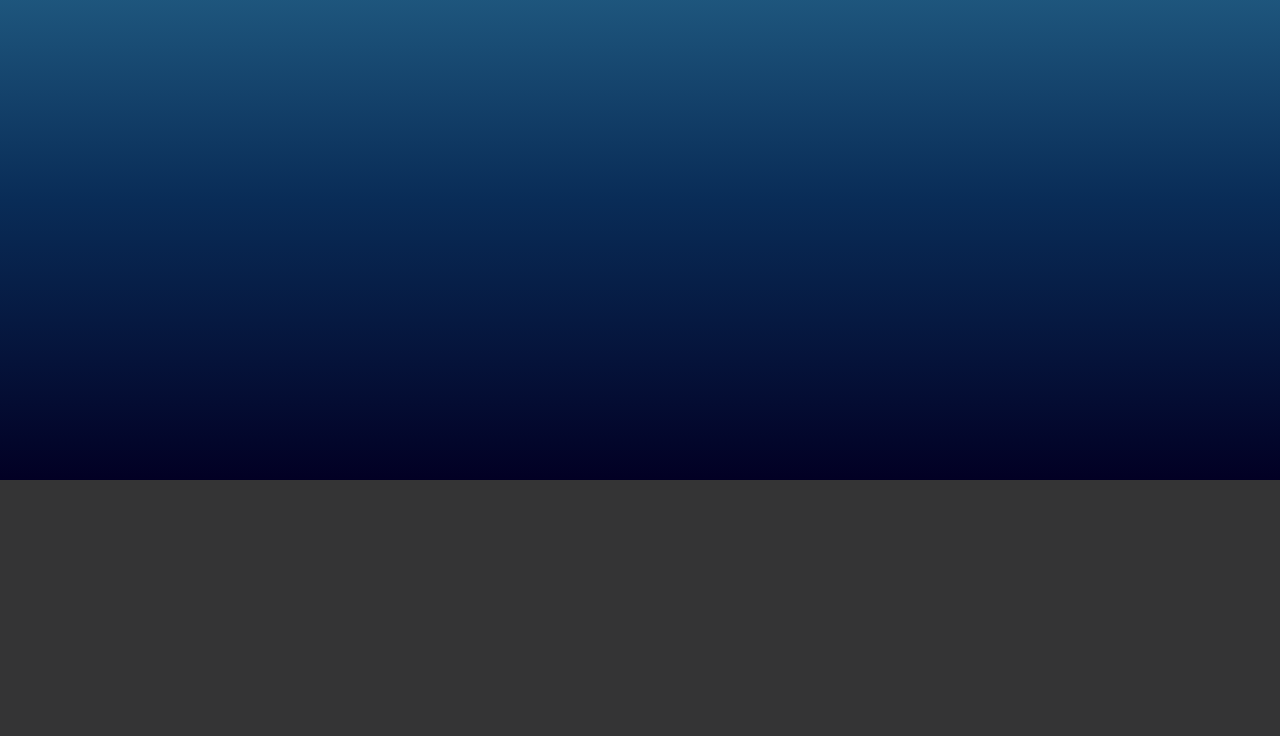
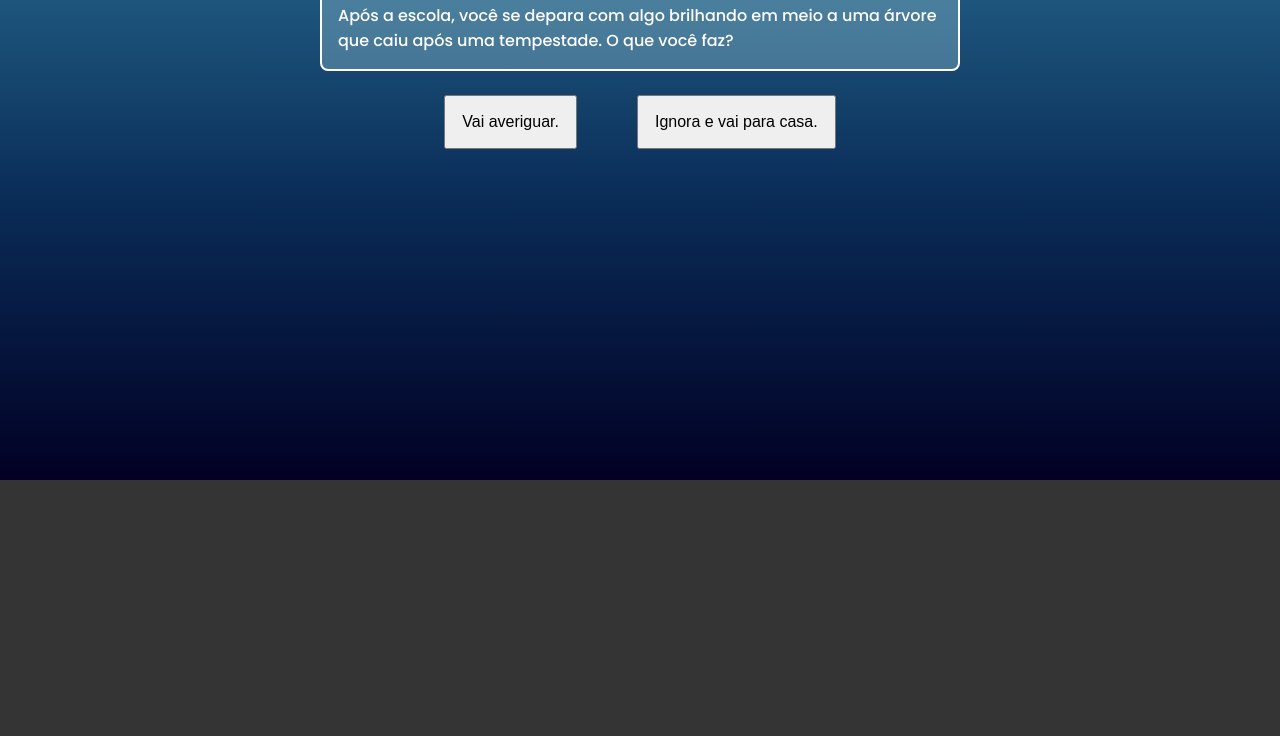
Before and after one commit to Apollo-Adolpho/Apollo-Adolpho, a plain HTML site: page index.html in a window 1280 px wide. Shown: the part 320-1056 px from the top of the page. Before the commit the page ends 800 px from the top, so only its background shows below. Drawn offline with Linux system fonts and the light colour scheme; a web font is replaced by a local one.

Commit message:
Add files via upload

```diff
--- a/index.html
+++ b/index.html
@@ -14,12 +14,12 @@
     <title>O IA-LIEN</title>
 </head>
 <body>
-    <div class="main-container">
-        <h1>O IA-LIEN, uma história de conquista</h1>
-        <div class="container-questions"></div>
-        <div class="container-alternatives"></div>
-        <div class="container-result">
-            <p class="text-result"></p>
+    <div class="caixa-principal">
+        <h1>O IA-Lien</h1>
+        <div class="caixa-perguntas"></div>
+        <div class="caixa-alternativas"></div>
+        <div class="caixa-resultado">
+            <p class="texto-resultado"></p>
         </div>
     </div>
     <script src="script.js"></script>
--- a/script.js
+++ b/script.js
@@ -1,114 +1,113 @@
-const mainContainer = document.querySelector(".main-container");
-const containerQuestions = document.querySelector(".container-questions");
-const containerAlternatives = document.querySelector(".container-alternatives");
-const containerResult = document.querySelector(".container-result");
-const textResult = document.querySelector(".text-result");
-const questions = [
+const caixaPrincipal = document.querySelector(".caixa-principal");
+const caixaPerguntas = document.querySelector(".caixa-perguntas");
+const caixaAlternativas = document.querySelector(".caixa-alternativas");
+const caixaResultado = document.querySelector(".caixa-resultado");
+const textoResultado = document.querySelector(".texto-resultado");
+
+const perguntas = [
   {
-      qTitle:
-        "Após a escola, caminho à sua casa, você se depara com algo brilhanto em meio a uma árvore que recentemente caiu após uma tempestade. O que você faz?",
-            alternatives: [
+      enunciado: "Após a escola, você se depara com algo brilhando em meio a uma árvore que caiu após uma tempestade. O que você faz?",
+      alternativas: [
           {
-          text: "Vai averiguar.",
-
-          afirmation: "afirmação",
+              texto: "Vai averiguar.",
+              afirmacao: "Você se aproxima do brilho e encontra um pequeno dispositivo coberto de símbolos. O que você faz a seguir?"
           },
           {
-          text: "Ignora e vai para casa.",
-          afirmation: "afirmação",
-        },
-      ],
+              texto: "Ignora e vai para casa.",
+              afirmacao: "Você decide seguir para casa, mas a curiosidade te incomoda. Você decide voltar para investigar mais tarde."
+          }
+      ]
   },
   {
-      qTitle:
-        "Com a descoberta desta tecnologia, chamada Inteligência Artificial, uma professora de tecnologia da escola decidiu fazer uma sequência de aulas sobre esta tecnologia. No fim de uma aula ela pede que você escreva um trabalho sobre o uso de IA em sala de aula. Qual atitude você toma?",
-      alternatives: [
+      enunciado: "Você decide averiguar o que está brilhando. Ao se aproximar, percebe que é um pequeno dispositivo de aparência futurista. O que você faz?",
+      alternativas: [
           {
-          text:
-            "Utiliza uma ferramenta de busca na internet que utiliza IA para que ela ajude a encontrar informações relevantes para o trabalho e explique numa linguagem que facilite o entendimento.",
-          afirmation: "afirmação",
+              texto: "Toca no dispositivo.",
+              afirmacao: "Você toca no dispositivo e ele começa a emitir uma luz suave. O que você faz a seguir?"
           },
           {
-          text:
-            "Escreve o trabalho com base nas conversas que teve com colegas, algumas pesquisas na internet e conhecimentos próprios sobre o tema.",
-          afirmation: "afirmação",
-        },
-      ],
+              texto: "Observa o dispositivo de longe.",
+              afirmacao: "Você observa o dispositivo e nota que ele começa a pulsar suavemente. O que você decide fazer agora?"
+          }
+      ]
   },
   {
-      qTitle:
-        "Após a elaboração do trabalho escrito, a professora realizou um debate entre a turma para entender como foi realizada a pesquisa e escrita. Nessa conversa também foi levantado um ponto muito importante: como a IA impacta o trabalho do futuro. Nesse debate, como você se posiciona?",
-      alternatives: [
+      enunciado: "Após tocar o dispositivo ou observá-lo de longe, ele começa a projetar uma série de hologramas. O que você faz?",
+      alternativas: [
           {
-          text:
-            "Defende a ideia de que a IA pode criar novas oportunidades de emprego e melhorar habilidades humanas.",
-          afirmation: "afirmação",
+              texto: "Tenta interagir com os hologramas.",
+              afirmacao: "Você tenta tocar os hologramas, e eles se tornam cada vez mais intensos. O que você faz a seguir?"
           },
           {
-          text:
-            "Me preocupo com as pessoas que perderão seus empregos para máquinas e defendem a importância de proteger os trabalhadores.",
-          afirmation: "afirmação",
-        },
-      ],
+              texto: "Continua a observar os hologramas.",
+              afirmacao: "Você continua observando os hologramas, que ficam mais vibrantes e complexos. O que você decide fazer agora?"
+          }
+      ]
   },
   {
-      qTitle:
-        "Ao final da discussão, você precisou criar uma imagem no computador que representasse o que pensa sobre IA. E agora?",
-      alternatives: [
+      enunciado: "Os hologramas se tornam cada vez mais complexos e envolventes. O dispositivo parece estar se conectando com o ambiente ao redor. O que você faz?",
+      alternativas: [
           {
-          text:
-            "Criar uma imagem utilizando uma plataforma de design como o Paint.",
-          afirmation: "afirmação",
+              texto: "Se aproxima para investigar melhor.",
+              afirmacao: "Você se aproxima ainda mais e sente uma energia crescente ao seu redor. O que você faz agora?"
           },
           {
-          text: "Criar uma imagem utilizando um gerador de imagem de IA.",
-          afirmation: "afirmação",
-        },
-      ],
+              texto: "Decide se afastar um pouco para observar com mais segurança.",
+              afirmacao: "Você se afasta um pouco, mas percebe que a energia ao redor está se intensificando. O que você decide fazer agora?"
+          }
+      ]
   },
   {
-      qTitle:
-        "Você tem um trabalho em grupo de biologia para entregar na semana seguinte, o andamento do trabalho está um pouco atrasado e uma pessoa do seu grupo decidiu fazer com ajuda da IA. O problema é que o trabalho está totalmente igual ao do chat. O que você faz? ",
-      alternatives: [
+      enunciado: "A energia do dispositivo atinge seu auge e você sente uma sensação estranha envolvendo seu corpo. O que você faz?",
+      alternativas: [
           {
-          text:
-            "Escrever comandos para o chat é uma forma de contribuir com o trabalho, por isso não é um problema utilizar o text inteiro.",
-          afirmation: "afirmação",
+              texto: "Tenta se afastar rapidamente.",
+              afirmacao: "Você tenta se afastar, mas a energia parece puxá-lo de volta. Em um instante, você desaparece sem deixar rastros."
           },
           {
-          text:
-            "O chat pode ser uma tecnologia muito avançada, mas é preciso manter a atenção pois toda máquina erra, por isso revisar o trabalho e contribuir com as perspectivas pessoais é essencial.",
-          afirmation: "afirmação",
-        },
-      ],
+              texto: "Fica parado, tentando entender o que está acontecendo.",
+              afirmacao: "Você decide ficar parado, tentando compreender a situação. A energia se intensifica e, de repente, você desaparece sem deixar rastros."
+          }
+      ]
   },
 ];
 
-let current = 0;
-let currentQuestion;
-let finalStory = "";
 
+let atual = 0;
+let perguntaAtual;
+let historiaFinal = "";
 
-function showQuestion() {
-    currentQuestion = questions[current];
-    containerQuestions.textContent = currentQuestion.qTitle;
-    showAlternatives();
+function mostraPergunta() {
+    if (atual >= perguntas.length) {
+        mostraResultado();
+        return;
     }
-function showAlternatives() {
-    for (const alternative of currentQuestion.alternatives) {
-        const buttonAlternatives = document.createElement("button")
-        buttonAlternatives.textContent = alternative.text;
-        buttonAlternatives.addEventListener("click",() => selectedAnswer(alternative));
-        containerAlternatives.appendChild(buttonAlternatives)
+    perguntaAtual = perguntas[atual];
+    caixaPerguntas.textContent = perguntaAtual.enunciado;
+    caixaAlternativas.textContent = "";
+    mostraAlternativas();
+}
+
+function mostraAlternativas(){
+    for(const alternativa of perguntaAtual.alternativas) {
+        const botaoAlternativas = document.createElement("button");
+        botaoAlternativas.textContent = alternativa.texto;
+        botaoAlternativas.addEventListener("click", () => respostaSelecionada(alternativa));
+        caixaAlternativas.appendChild(botaoAlternativas);
     }
 }
-  function selectedAnswer(selectedOption){
-    const afirmation = selectedOption.afirmation;
-    finalStory = afirmation;
 
-    current++;
-    showQuestion();
+function respostaSelecionada(opcaoSelecionada) {
+    const afirmacoes = opcaoSelecionada.afirmacao;
+    historiaFinal += afirmacoes + " ";
+    atual++;
+    mostraPergunta();
 }
 
+function mostraResultado() {
+    caixaPerguntas.textContent = "No final das contas...";
+    textoResultado.textContent = historiaFinal;
+    caixaAlternativas.textContent = "";
+}
 
-  showQuestion()
+mostraPergunta();
--- a/style.css
+++ b/style.css
@@ -6,26 +6,28 @@ body{
   min-height: 100vh;
   font-family: "Poppins", sans-serif;
   font-weight: 500;
-  font-style: normal
+  font-style: normal;
+  display: flex;
 }
 
-.main-container{
+.caixa-principal{
     position: relative;
     display: block;
     margin: 0 auto;
     max-width: 640px;
-    text-align: center;
     color: white;
+    top: 256px;
 }
 
 h1 {
   font-family: "New Amsterdam", sans-serif;
   font-weight: 400;
   font-size:32pt;
+  text-align: center;
 
 }
 
-.container-questions{
+.caixa-perguntas{
   background-color: #add8e650;
   padding: 16px;
   border: solid 2px white;
@@ -33,8 +35,21 @@ h1 {
   text-align: left;
 
 }
-.container-alternatives button{
+
+.caixa-alternativas{
+text-align: center;}
+button{
   font-size: 12pt;
   padding: 16px;
   margin: 24px 30px 0 30px;
+  transition: transform 0.3s;
 }
+
+button:hover{
+  transform: translateY(-6px);
+}
+
+p.texto-resultado{
+  padding-top: 10pt;
+text-align: justify;
+}
```
Lines whose indentation alone changed are shown as unchanged.
